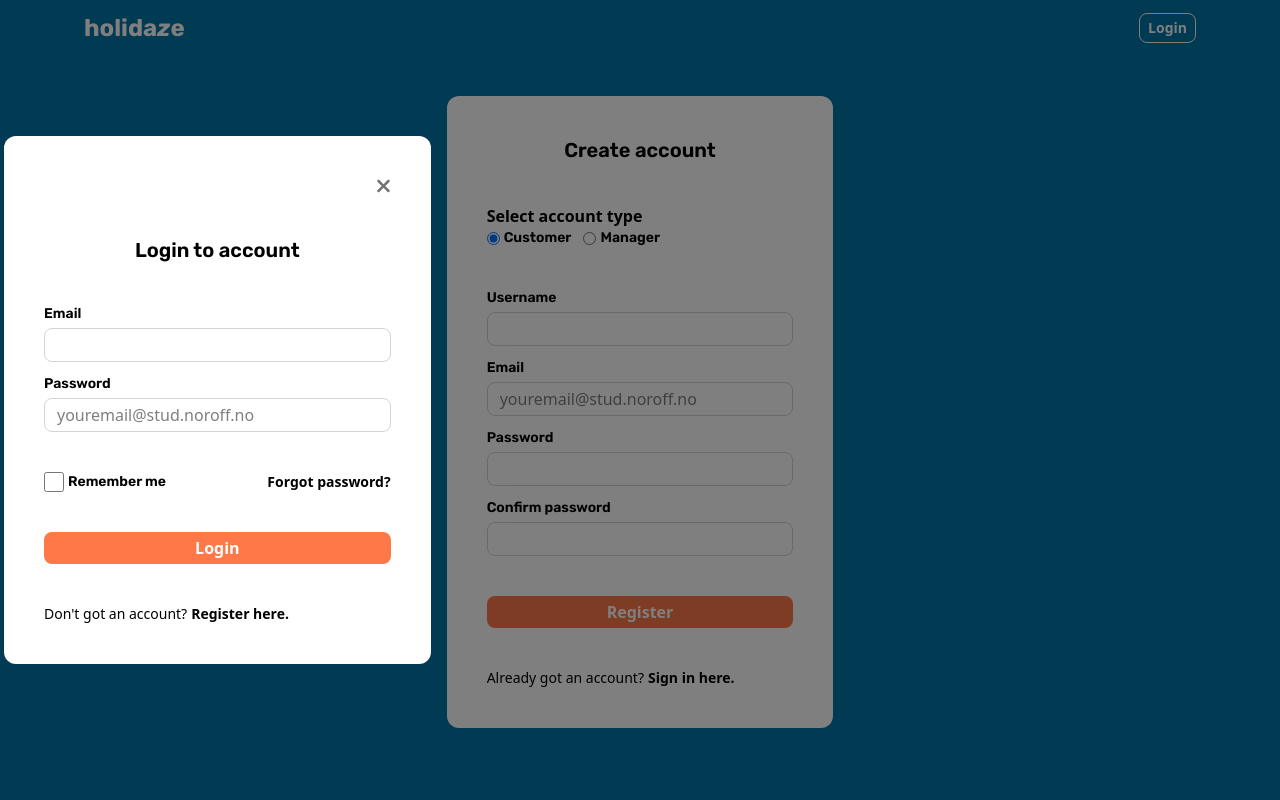
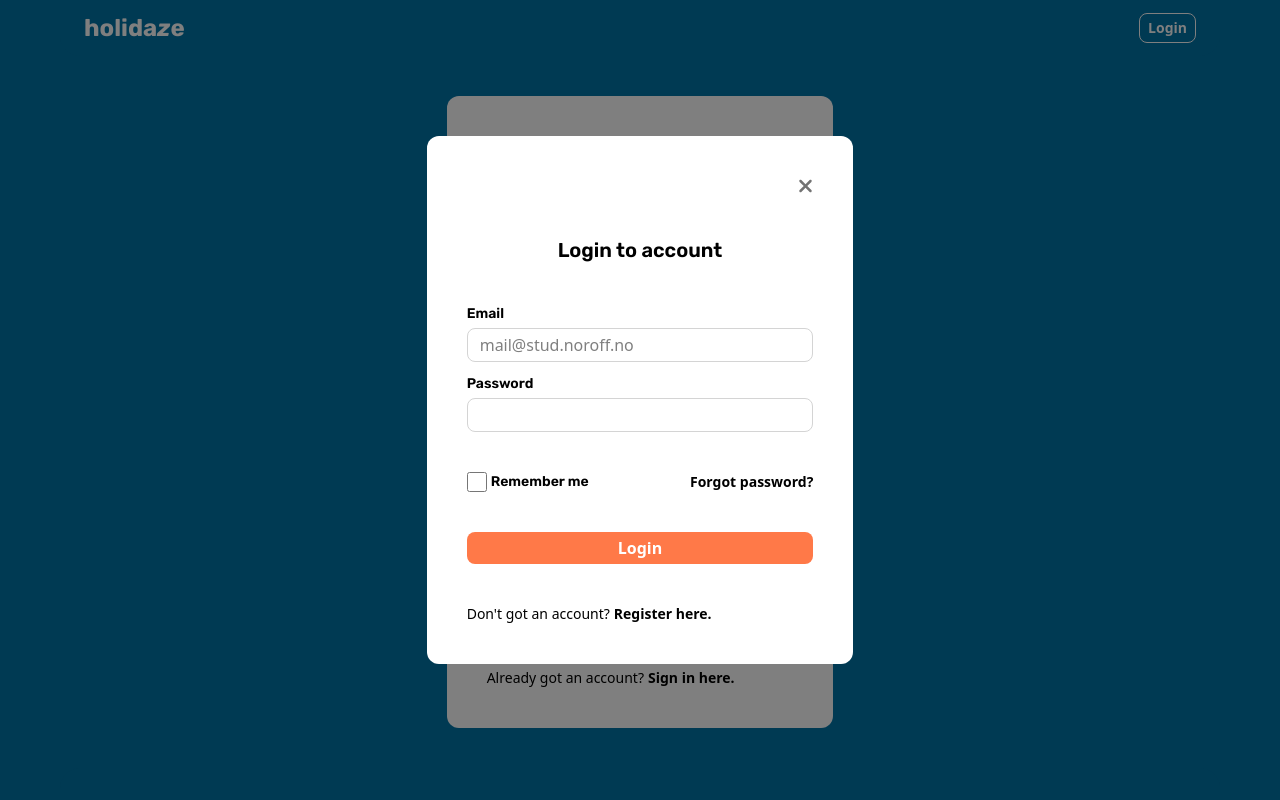
Before and after one commit to vicwinsj/Project-Exam-2, a React (Vite) app: page /register in a window 1280 px wide. Both pictures are taken after a click on the button "Login". Shown: the top 800 px of the page. Built offline with nearby package versions, Linux system fonts and the light colour scheme; no server answers.

Commit message:
Added remember password functionality

```diff
--- a/src/components/modals/LoginModal.tsx
+++ b/src/components/modals/LoginModal.tsx
@@ -19,7 +19,7 @@ const LoginModal = ({ onClose }: LoginProps) => {
   const location = useLocation();
   const navigate = useNavigate();
 
-  const { login } = useAuth();
+  const { login, savedUsername, savedPassword } = useAuth();
 
   const handleRegisterClick = () => {
     if (location.pathname === "/register") {
@@ -39,12 +39,14 @@ const LoginModal = ({ onClose }: LoginProps) => {
 
     const form = event.currentTarget;
 
+    const remember = (form.elements.namedItem("remember") as HTMLInputElement)
+      .checked;
+
     const email = (form.elements.namedItem("email") as HTMLInputElement).value;
     const password = (form.elements.namedItem("password") as HTMLInputElement)
       .value;
 
     const validateForm = () => {
-      console.log("is validating");
       const newErrors: ErrorState = {};
 
       if (!/^[\w.-]+@stud\.noroff\.no$/.test(email)) {
@@ -61,6 +63,7 @@ const LoginModal = ({ onClose }: LoginProps) => {
 
     if (validateForm()) {
       setServerError("");
+      setErrors({});
 
       const userData = {
         email,
@@ -71,7 +74,13 @@ const LoginModal = ({ onClose }: LoginProps) => {
         const result = await loginUser(userData);
         if (result && result.data && result.data.accessToken) {
           toast.custom(<Toast message="Successfully logged in!" />);
-          login(result.data.accessToken, result.data.name);
+          login(
+            result.data.accessToken,
+            result.data.name,
+            email,
+            password,
+            remember
+          );
           onClose();
           if (location.pathname === "/register") {
             navigate("/");
@@ -111,6 +120,8 @@ const LoginModal = ({ onClose }: LoginProps) => {
               type="text"
               name="email"
               required
+              placeholder="mail@stud.noroff.no"
+              defaultValue={savedUsername ?? ""}
             />
             {errors.email && (
               <p className="text-sm text-red-500">{errors.email}</p>
@@ -123,7 +134,7 @@ const LoginModal = ({ onClose }: LoginProps) => {
               type="password"
               name="password"
               required
-              placeholder="youremail@stud.noroff.no"
+              defaultValue={savedPassword ?? ""}
             />
           </div>
           {errors.password && (
--- a/src/components/modals/ModalWrapper.tsx
+++ b/src/components/modals/ModalWrapper.tsx
@@ -58,11 +58,11 @@ const ModalWrapper = ({
 
   return (
     <div
-      className={`z-100 fixed inset-0 h-full flex justify-center items-center ${imageCarousel ? "px-1 py-10 sm:p-10 bg-black" : "py-1 bg-black/50"}`}
+      className={`z-100 fixed inset-0 h-full ${imageCarousel ? "px-1 py-10 sm:p-10 bg-black" : "py-1 bg-black/50"}`}
       onClick={(event) => handleBackgroundClick({ onClose }, event)}
     >
       <div
-        className={`w-full max-h-full touch-pan-y ${!imageCarousel && "overflow-auto"}`}
+        className={`w-full h-full flex justify-center items-center max-h-full touch-pan-y ${!imageCarousel && "overflow-auto"}`}
         onTouchStart={handleTouchStart}
         onTouchMove={handleTouchMove}
         onTouchEnd={handleTouchEnd}
--- a/src/contexts/AuthContext.tsx
+++ b/src/contexts/AuthContext.tsx
@@ -14,6 +14,8 @@ const AuthContext = createContext<AuthContextType | undefined>(undefined);
 export const AuthProvider = ({ children }: { children: React.ReactNode }) => {
   const [accessToken, setAccessToken] = useState<string | null>(null);
   const [username, setUsername] = useState<string | null>(null);
+  const [savedUsername, setSavedUsername] = useState<string | null>(null);
+  const [savedPassword, setSavedPassword] = useState<string | null>(null);
   const [authLoading, setAuthLoading] = useState(true);
   const [profile, setProfile] = useState<Profile | null>(null);
 
@@ -34,8 +36,13 @@ export const AuthProvider = ({ children }: { children: React.ReactNode }) => {
     const token = localStorage.getItem("accessToken");
     const name = localStorage.getItem("username");
 
+    const email = localStorage.getItem("savedUsername");
+    const password = localStorage.getItem("savedPassword");
+
     if (token) setAccessToken(token);
     if (name) setUsername(name);
+    if (email) setSavedUsername(email);
+    if (password) setSavedPassword(password);
   }, []);
 
   useEffect(() => {
@@ -50,11 +57,23 @@ export const AuthProvider = ({ children }: { children: React.ReactNode }) => {
     }
   }, [accessToken, username]);
 
-  const login = (token: string, name: string) => {
+  const login = (
+    token: string,
+    name: string,
+    email: string,
+    password: string,
+    remember: boolean
+  ) => {
     setAccessToken(token);
+    setUsername(name);
+
     localStorage.setItem("accessToken", token);
-    setUsername(name);
     localStorage.setItem("username", name);
+
+    if (remember) {
+      localStorage.setItem("savedPassword", password);
+      localStorage.setItem("savedUsername", email);
+    }
   };
 
   const logout = () => {
@@ -73,6 +92,8 @@ export const AuthProvider = ({ children }: { children: React.ReactNode }) => {
         logout,
         authLoading,
         profile,
+        savedUsername,
+        savedPassword,
         setProfile,
         refreshProfile,
       }}
--- a/src/types/auth.ts
+++ b/src/types/auth.ts
@@ -3,9 +3,17 @@ import { Profile } from "./profile";
 export type AuthContextType = {
   accessToken: string | null;
   username: string | null;
-  login: (token: string, name: string) => void;
+  login: (
+    token: string,
+    name: string,
+    email: string,
+    password: string,
+    remember: boolean
+  ) => void;
   logout: () => void;
   authLoading: boolean;
+  savedPassword: string | null;
+  savedUsername: string | null;
   profile: Profile | null;
   setProfile: React.Dispatch<React.SetStateAction<Profile | null>>;
   refreshProfile: () => Promise<void>;
--- a/src/views/RegisterView.tsx
+++ b/src/views/RegisterView.tsx
@@ -86,7 +86,7 @@ const RegisterView = () => {
           toast.custom(<Toast message="Profile successfully registered!" />);
           const loginSuccess = await loginUser({ email, password });
           if (loginSuccess) {
-            login(loginSuccess.data.accessToken, loginSuccess.data.name);
+            login(loginSuccess.data.accessToken, name, email, password, true);
           }
           navigate("/");
         }
@@ -165,7 +165,7 @@ const RegisterView = () => {
                   className={errors.email && "border-red-500"}
                   type="email"
                   name="email"
-                  placeholder="youremail@stud.noroff.no"
+                  placeholder="mail@stud.noroff.no"
                   required
                 />
                 {errors.email && (
```
